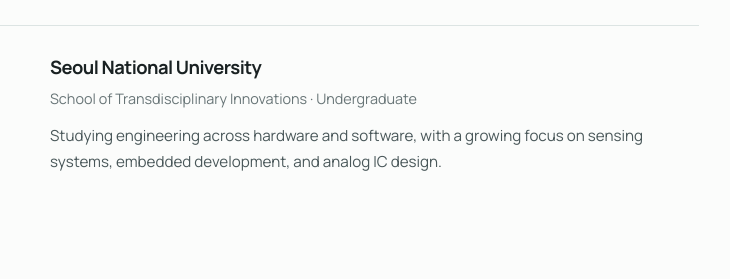
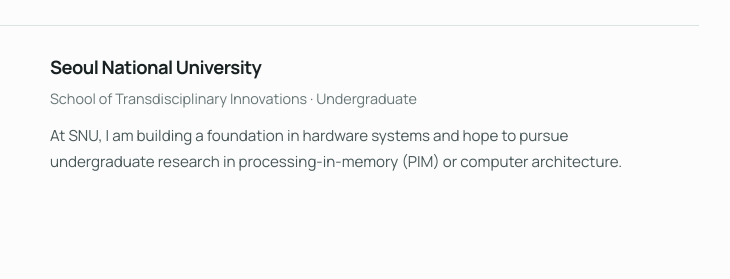
Before and after one commit to gradualdev/gradualdev.github.io, a plain HTML site: page index.html in a window 1280 px wide. Shown: the part 789-1068 px from the top of the page, 353-1083 px from the left. Drawn offline with nearby package versions, Linux system fonts and the light colour scheme.

Commit message:
Add undergraduate research direction

```diff
--- a/index.html
+++ b/index.html
@@ -125,7 +125,7 @@
         <div>
           <h3>Seoul National University</h3>
           <p class="role">School of Transdisciplinary Innovations · Undergraduate</p>
-          <p class="description">Studying engineering across hardware and software, with a growing focus on sensing systems, embedded development, and analog IC design.</p>
+          <p class="description">At SNU, I am building a foundation in hardware systems and hope to pursue undergraduate research in processing-in-memory (PIM) or computer architecture.</p>
         </div>
       </article>
     </section>
```
